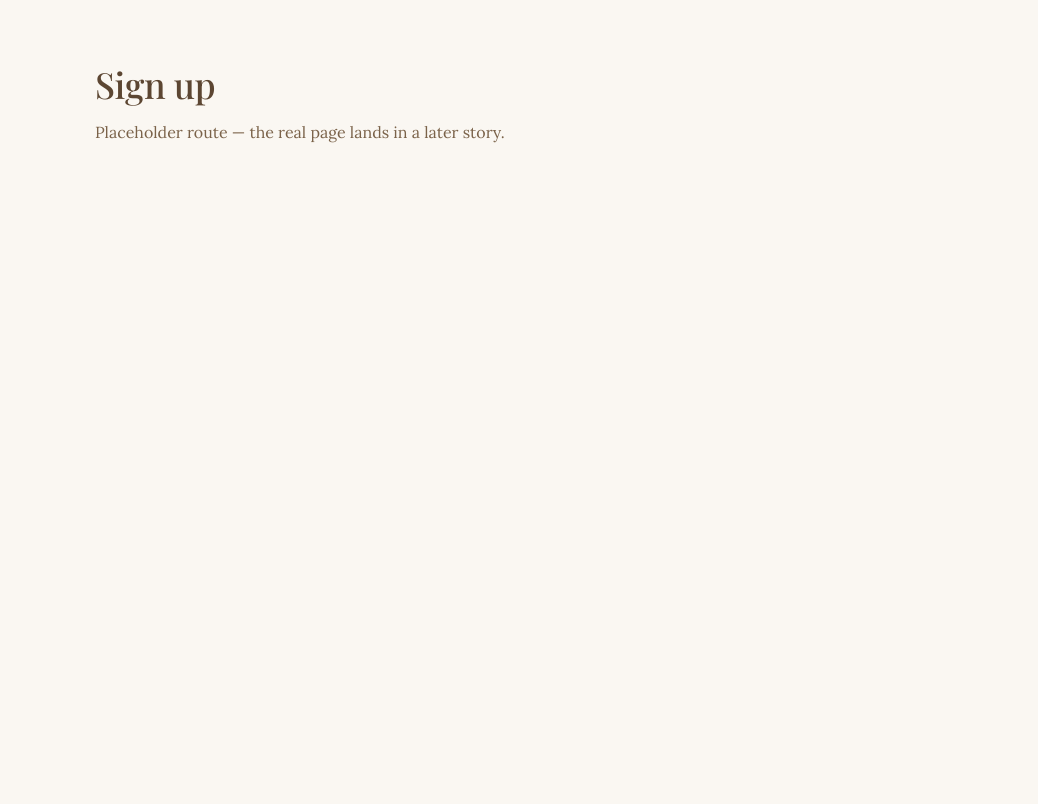
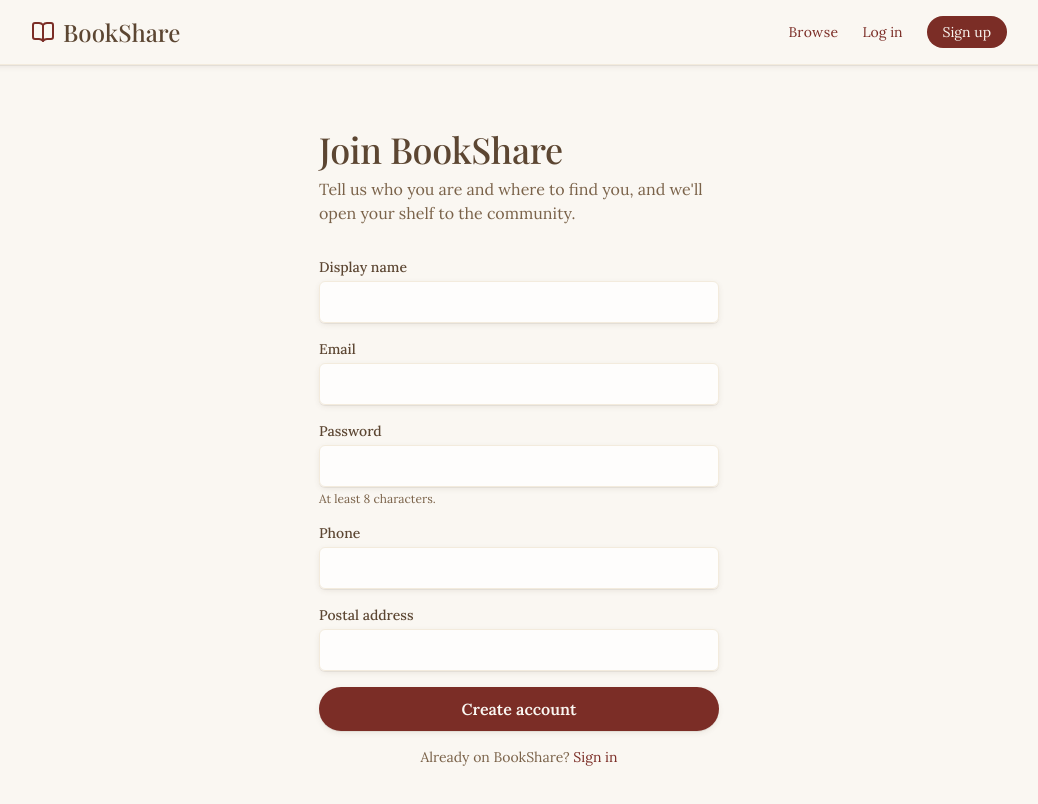
Before and after one commit to Med-Marz/BookShare, a React (Vite) app in the folder apps/web/: page /signup in a window 1280 px wide. Shown: the top 804 px of the page, without its empty margins (121-1159 px from the left). Built offline with nearby package versions, Linux system fonts and the light colour scheme; no server answers; a web font is replaced by a local one.

Commit message:
add React signup page with auth provider and header

```diff
--- a/apps/web/package.json
+++ b/apps/web/package.json
@@ -11,6 +11,7 @@
     "@apollo/client": "^4.1.9",
     "axios": "^1.16.1",
     "graphql": "^16.14.0",
+    "jwt-decode": "^4.0.0",
     "lucide-react": "^1.14.0",
     "react": "^19.2.6",
     "react-dom": "^19.2.6",
--- a/apps/web/src/App.jsx
+++ b/apps/web/src/App.jsx
@@ -1,8 +1,11 @@
 import { Routes, Route } from 'react-router-dom';
 
-// Placeholder pages — every route renders its name. Real page components
-// land in later stories (1.4 → /me, 1.5 → /users/:id, epic 2 → /books/*,
-// epic 4 → /reservations, epic 5 → /notifications).
+import Header from './components/Header.jsx';
+import SignupPage from './pages/SignupPage.jsx';
+
+// Placeholder for routes that still ship in later stories (1.3 → /login,
+// 1.4 → /me, 1.5 → /users/:id, epic 2 → /books/*, epic 4 → /reservations,
+// epic 5 → /notifications).
 function Placeholder({ title }) {
   return (
     <main className="mx-auto max-w-4xl px-6 py-16">
@@ -16,10 +19,12 @@
 
 function App() {
   return (
+    <>
+      <Header />
       <Routes>
         <Route path="/" element={<Placeholder title="BookShare" />} />
         <Route path="/login" element={<Placeholder title="Sign in" />} />
-      <Route path="/signup" element={<Placeholder title="Sign up" />} />
+        <Route path="/signup" element={<SignupPage />} />
         <Route path="/me" element={<Placeholder title="My profile" />} />
         <Route path="/users/:id" element={<Placeholder title="User profile" />} />
         <Route path="/books" element={<Placeholder title="Browse books" />} />
@@ -29,6 +34,7 @@
         <Route path="/notifications" element={<Placeholder title="Notifications" />} />
         <Route path="*" element={<Placeholder title="Not found" />} />
       </Routes>
+    </>
   );
 }
 
--- /dev/null
+++ b/apps/web/src/api/authApi.js
@@ -0,0 +1,9 @@
+import axios from './axios';
+
+// POST /api/v1/auth/signup — visitor creates an account.
+// Returns { token, user: { id, email, display_name } } on success.
+// Rejects with an axios error whose response.data.error is the gateway envelope.
+export async function signup(body) {
+  const res = await axios.post('/api/v1/auth/signup', body);
+  return res.data;
+}
--- a/apps/web/src/auth/AuthContext.jsx
+++ b/apps/web/src/auth/AuthContext.jsx
@@ -1,6 +1,7 @@
 import { createContext } from 'react';
 
-// Empty for Story 1.1 — real shape (`{ currentUser, token, login, logout }`) is wired in Story 1.2 / 1.3.
+// Real shape filled by AuthProvider. Default values let consumers safely
+// destructure even when used outside the provider (which should never happen).
 const AuthContext = createContext({
   currentUser: null,
   token: null,
--- a/apps/web/src/auth/AuthProvider.jsx
+++ b/apps/web/src/auth/AuthProvider.jsx
@@ -1,18 +1,63 @@
-import { useMemo } from 'react';
+import { useCallback, useEffect, useMemo, useState } from 'react';
+import { jwtDecode } from 'jwt-decode';
 import AuthContext from './AuthContext';
 
-// Skeleton provider — Story 1.2 wires real signup/login state hydration.
+const TOKEN_KEY = 'bookshare.token';
+const USER_KEY = 'bookshare.user';
+
+function readPersistedUser() {
+  try {
+    const raw = localStorage.getItem(USER_KEY);
+    return raw ? JSON.parse(raw) : null;
+  } catch {
+    return null;
+  }
+}
+
+function decodeUserFromToken(token) {
+  try {
+    const { sub, exp } = jwtDecode(token);
+    if (!sub) return null;
+    if (exp && Date.now() / 1000 >= exp) return null;
+    return { id: sub };
+  } catch {
+    return null;
+  }
+}
+
 function AuthProvider({ children }) {
+  const [token, setToken] = useState(() => localStorage.getItem(TOKEN_KEY));
+  const [currentUser, setCurrentUser] = useState(() => {
+    const stored = readPersistedUser();
+    if (stored) return stored;
+    const t = localStorage.getItem(TOKEN_KEY);
+    return t ? decodeUserFromToken(t) : null;
+  });
+
+  // Keep storage in sync with state.
+  useEffect(() => {
+    if (token) localStorage.setItem(TOKEN_KEY, token);
+    else localStorage.removeItem(TOKEN_KEY);
+  }, [token]);
+
+  useEffect(() => {
+    if (currentUser) localStorage.setItem(USER_KEY, JSON.stringify(currentUser));
+    else localStorage.removeItem(USER_KEY);
+  }, [currentUser]);
+
+  const login = useCallback((newToken, user) => {
+    setToken(newToken);
+    setCurrentUser(user || decodeUserFromToken(newToken));
+  }, []);
+
+  const logout = useCallback(() => {
+    setToken(null);
+    setCurrentUser(null);
+  }, []);
+
   const value = useMemo(
-    () => ({
-      currentUser: null,
-      token: null,
-      login: () => {},
-      logout: () => {
-        localStorage.removeItem('bookshare.token');
-      },
-    }),
-    [],
+    () => ({ token, currentUser, login, logout }),
+    [token, currentUser, login, logout],
   );
 
   return <AuthContext.Provider value={value}>{children}</AuthContext.Provider>;
--- /dev/null
+++ b/apps/web/src/components/Header.jsx
@@ -0,0 +1,79 @@
+import { Link, NavLink, useNavigate } from 'react-router-dom';
+import { BookOpen, LogOut, PlusCircle, UserRound } from 'lucide-react';
+import useAuth from '../auth/useAuth';
+
+function Header() {
+  const { token, currentUser, logout } = useAuth();
+  const navigate = useNavigate();
+  const isAuthenticated = Boolean(token);
+
+  function handleLogout() {
+    logout();
+    navigate('/');
+  }
+
+  return (
+    <header className="border-b border-paper bg-ivory shadow-shelf">
+      <div className="mx-auto flex max-w-5xl items-center justify-between px-6 py-4">
+        <Link to="/" className="flex items-center gap-2 no-underline">
+          <BookOpen className="h-6 w-6 text-bordeaux" aria-hidden="true" />
+          <span className="font-display text-2xl text-sepia">BookShare</span>
+        </Link>
+
+        <nav className="flex items-center gap-6 text-sepiaSoft">
+          <NavLink
+            to="/books"
+            className={({ isActive }) =>
+              `text-sm tracking-wide no-underline hover:text-bordeaux ${
+                isActive ? 'text-bordeaux' : ''
+              }`
+            }
+          >
+            Browse
+          </NavLink>
+
+          {isAuthenticated ? (
+            <>
+              <NavLink
+                to="/books/new"
+                className="inline-flex items-center gap-1.5 rounded-full bg-bordeaux px-3 py-1.5 text-sm text-ivory no-underline hover:bg-sepia"
+              >
+                <PlusCircle className="h-4 w-4" aria-hidden="true" />
+                Add a book
+              </NavLink>
+              <Link
+                to="/me"
+                className="inline-flex items-center gap-1.5 text-sm no-underline hover:text-bordeaux"
+              >
+                <UserRound className="h-4 w-4" aria-hidden="true" />
+                {currentUser?.display_name || 'You'}
+              </Link>
+              <button
+                type="button"
+                onClick={handleLogout}
+                className="inline-flex items-center gap-1.5 text-sm text-sepiaSoft hover:text-bordeaux"
+              >
+                <LogOut className="h-4 w-4" aria-hidden="true" />
+                Log out
+              </button>
+            </>
+          ) : (
+            <>
+              <Link to="/login" className="text-sm no-underline hover:text-bordeaux">
+                Log in
+              </Link>
+              <Link
+                to="/signup"
+                className="rounded-full bg-bordeaux px-4 py-1.5 text-sm text-ivory no-underline hover:bg-sepia"
+              >
+                Sign up
+              </Link>
+            </>
+          )}
+        </nav>
+      </div>
+    </header>
+  );
+}
+
+export default Header;
--- /dev/null
+++ b/apps/web/src/pages/SignupPage.jsx
@@ -0,0 +1,139 @@
+import { useState } from 'react';
+import { Link, useNavigate } from 'react-router-dom';
+import { signup as signupApi } from '../api/authApi';
+import useAuth from '../auth/useAuth';
+
+const INITIAL = {
+  display_name: '',
+  email: '',
+  password: '',
+  phone: '',
+  address: '',
+};
+
+function SignupPage() {
+  const [form, setForm] = useState(INITIAL);
+  const [error, setError] = useState(null);
+  const [submitting, setSubmitting] = useState(false);
+  const navigate = useNavigate();
+  const { login } = useAuth();
+
+  function handleChange(e) {
+    const { name, value } = e.target;
+    setForm((prev) => ({ ...prev, [name]: value }));
+    if (error) setError(null);
+  }
+
+  async function handleSubmit(e) {
+    e.preventDefault();
+    setSubmitting(true);
+    setError(null);
+    try {
+      const { token, user } = await signupApi(form);
+      login(token, user);
+      navigate('/');
+    } catch (err) {
+      const envelope = err?.response?.data?.error;
+      setError(envelope?.message || 'Sign up failed. Please try again.');
+    } finally {
+      setSubmitting(false);
+    }
+  }
+
+  return (
+    <main className="mx-auto max-w-md px-6 py-16">
+      <h1 className="font-display text-4xl text-sepia">Join BookShare</h1>
+      <p className="mt-2 text-sepiaSoft">
+        Tell us who you are and where to find you, and we&apos;ll open your shelf to the community.
+      </p>
+
+      <form onSubmit={handleSubmit} className="mt-8 space-y-4" noValidate>
+        <Field
+          label="Display name"
+          name="display_name"
+          value={form.display_name}
+          onChange={handleChange}
+          required
+          autoComplete="name"
+        />
+        <Field
+          label="Email"
+          name="email"
+          type="email"
+          value={form.email}
+          onChange={handleChange}
+          required
+          autoComplete="email"
+        />
+        <Field
+          label="Password"
+          name="password"
+          type="password"
+          value={form.password}
+          onChange={handleChange}
+          required
+          minLength={8}
+          autoComplete="new-password"
+          help="At least 8 characters."
+        />
+        <Field
+          label="Phone"
+          name="phone"
+          type="tel"
+          value={form.phone}
+          onChange={handleChange}
+          required
+          autoComplete="tel"
+        />
+        <Field
+          label="Postal address"
+          name="address"
+          value={form.address}
+          onChange={handleChange}
+          required
+          autoComplete="street-address"
+        />
+
+        {error && (
+          <p
+            role="alert"
+            className="rounded-md border border-bordeaux/30 bg-bordeaux/10 px-3 py-2 text-sm text-bordeaux"
+          >
+            {error}
+          </p>
+        )}
+
+        <button
+          type="submit"
+          disabled={submitting}
+          className="w-full rounded-full bg-bordeaux px-4 py-2.5 font-semibold text-ivory shadow-shelf hover:bg-sepia disabled:cursor-not-allowed disabled:opacity-60"
+        >
+          {submitting ? 'Creating your account…' : 'Create account'}
+        </button>
+
+        <p className="text-center text-sm text-sepiaSoft">
+          Already on BookShare?{' '}
+          <Link to="/login" className="text-bordeaux">
+            Sign in
+          </Link>
+        </p>
+      </form>
+    </main>
+  );
+}
+
+function Field({ label, name, help, ...inputProps }) {
+  return (
+    <label className="block">
+      <span className="mb-1 block text-sm font-medium text-sepia">{label}</span>
+      <input
+        name={name}
+        className="w-full rounded-md border border-paper bg-white/80 px-3 py-2 text-ink shadow-shelf focus:border-bordeaux focus:outline-none focus:ring-2 focus:ring-bordeaux/30"
+        {...inputProps}
+      />
+      {help && <span className="mt-1 block text-xs text-sepiaSoft">{help}</span>}
+    </label>
+  );
+}
+
+export default SignupPage;
```
Also changed, not shown: 1 other file (tests, documents, lock files or other folders). Lines whose indentation alone changed are shown as unchanged.
